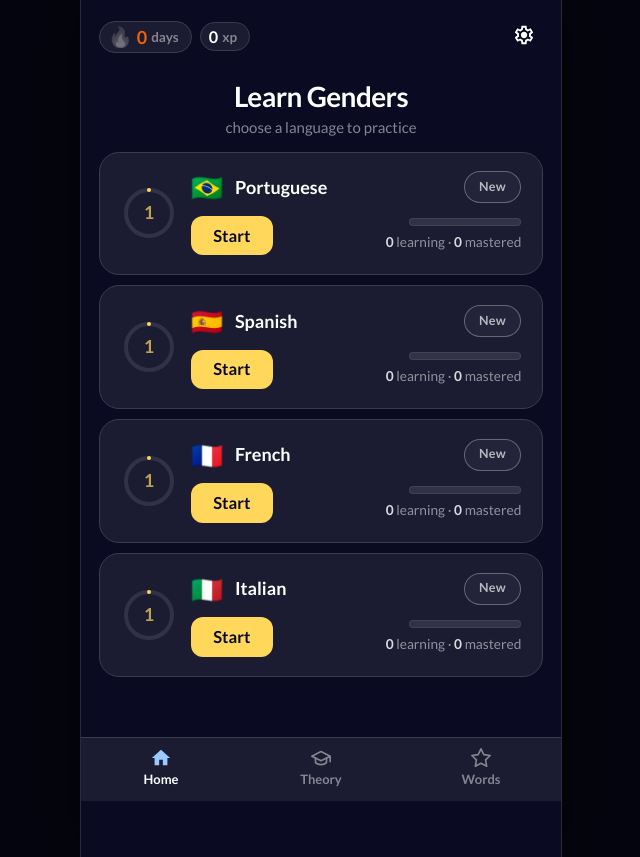
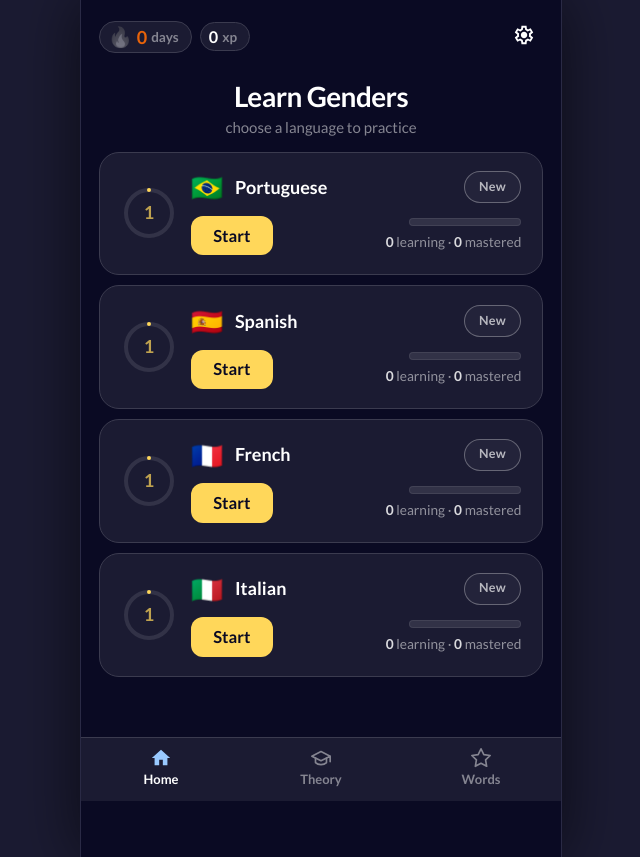
Before and after one commit to freeCodeCamp-Universe/learngender, a React (Vite) app: page / in a window 1280 px wide. Shown: the whole page, without its empty margins (319-959 px from the left). Built offline with nearby package versions, Linux system fonts and the light colour scheme; what ts-fsrs would draw is missing.

Commit message:
Change outer background to fCC gray-85 (#1b1b32)
Replaces near-black (#05050f) with a palette color to visually
separate the outer shell from the app container (#0a0a23).

```diff
--- a/src/App.css
+++ b/src/App.css
@@ -67,7 +67,7 @@ html {
 html, body, #root {
   height: 100%;
   font-family: 'Lato', -apple-system, BlinkMacSystemFont, 'Segoe UI', sans-serif;
-  background: #05050f;
+  background: #1b1b32;
   color: var(--text);
   -webkit-font-smoothing: antialiased;
   line-height: 1.5;
```
